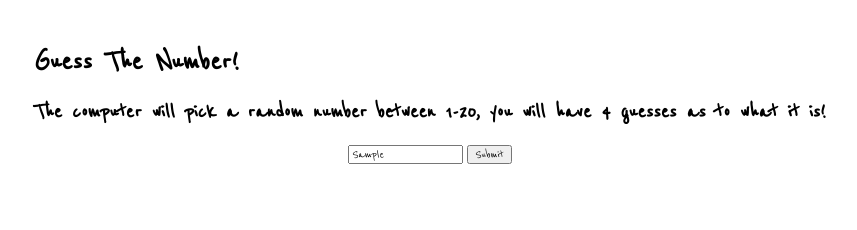
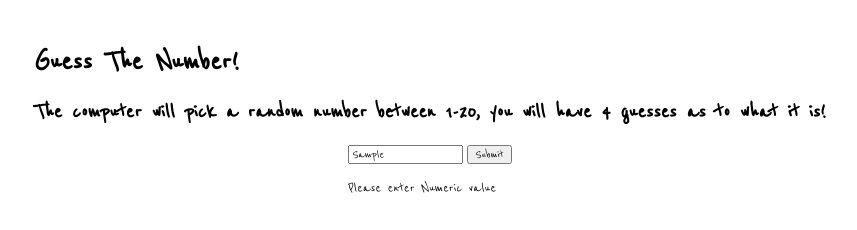
Before and after one commit to baileykue/guess-a-number, a website: page index.html in a window 1280 px wide. Both pictures are taken after typing "Sample" into the empty fields and a click on the button "Submit". Shown: the top 230 px of the page, without its empty margins (235-1092 px from the left). Drawn offline with Linux system fonts and the light colour scheme.

Commit message:
now the code checks if the input is actually a number

```diff
--- a/app.js
+++ b/app.js
@@ -1,18 +1,21 @@
 const button = document.getElementById('button');
-const replayButton = document.getElementById('play-again')
+const replayButton = document.getElementById('play-again');
 const input = document.getElementById('input');
 let userMessage = document.getElementById('user-message');
-let correctNum = Math.floor(Math.random()*(20-1)+1);
+let correctNum = Math.floor(Math.random() * (20 - 1) + 1);
 
 let guessesNum = 4;
 
 button.classList.remove('hide');
 
 button.addEventListener('click', () => {
+
+    if (numberCheck(input.value) !== true) {
+        return;
+    }
+    console.log(guessesNum);
+
     guessesNum--;
-  console.log(guessesNum);
-  console.log(correctNum);
-  console.log(input.value);
     if (correctNum === Number(input.value)) {
         userMessage.textContent = 'You are correct! Well done!';
         replayButton.classList.remove('hide');
@@ -28,7 +31,6 @@ button.addEventListener('click', () => {
         userMessage.textContent = `Your guess is too low! you have ${guessesNum}
     guesses left`;
     }
-
 });
 
 replayButton.addEventListener('click', ()=> {
@@ -38,4 +40,14 @@ replayButton.addEventListener('click', ()=> {
     userMessage.textContent = '';
     input.value = '';
     location.reload(correctNum);
-})
+});
+
+function numberCheck() {
+    let n = document.getElementById('input').value;
+    if (isNaN(n)) {
+        document.getElementById(
+            'input-error').innerHTML =
+      'Please enter Numeric value';
+        return false;
+    } else {return true;}
+}
--- a/index.html
+++ b/index.html
@@ -26,6 +26,7 @@
         <input class="letter" id="input" placeholder="Enter Your Guess Here">
         <button class="letter hide" id="button">Submit</button>
         <button class="letter hide" id="play-again">Play Again?</button>
+        <p class="letter" id="input-error"></p>
         <p class="letter" id="user-message"></p>
     </main>
 
```
Also changed, not shown: 1 other file. Lines whose indentation alone changed are shown as unchanged.
